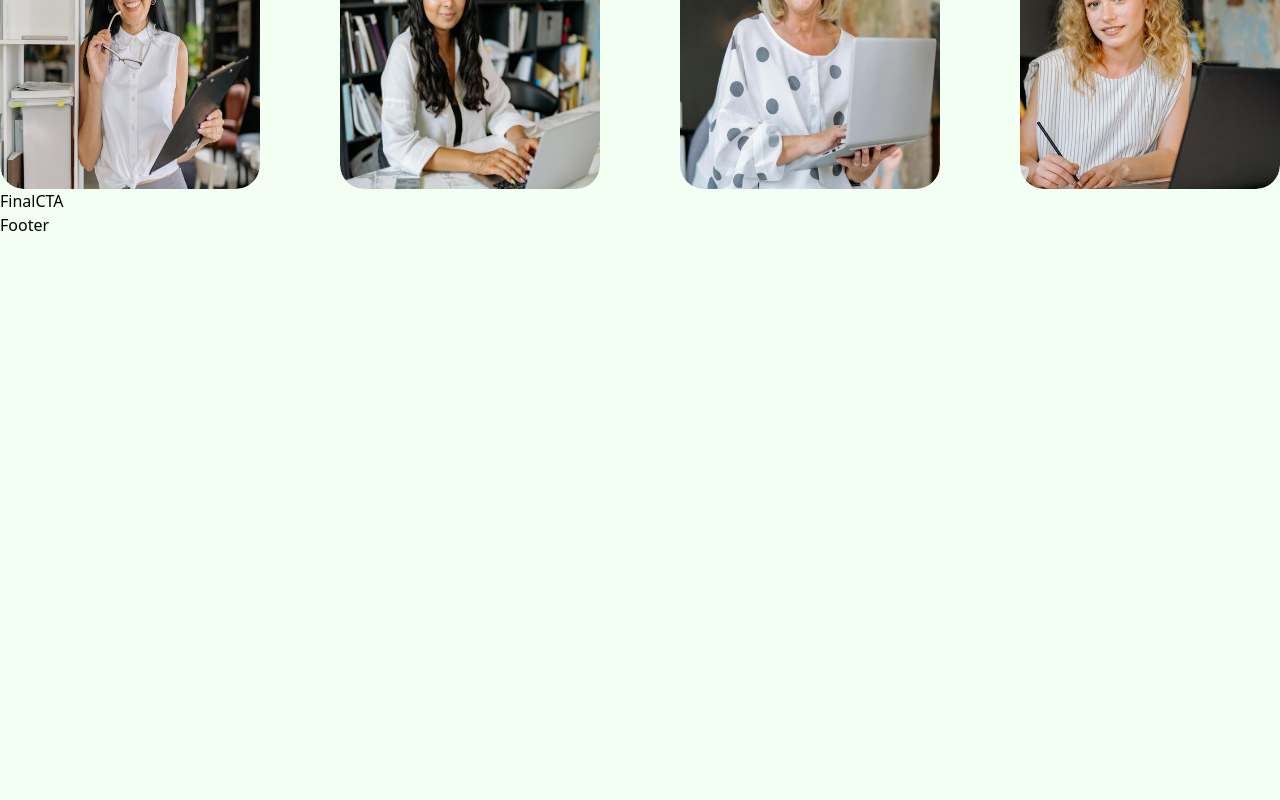
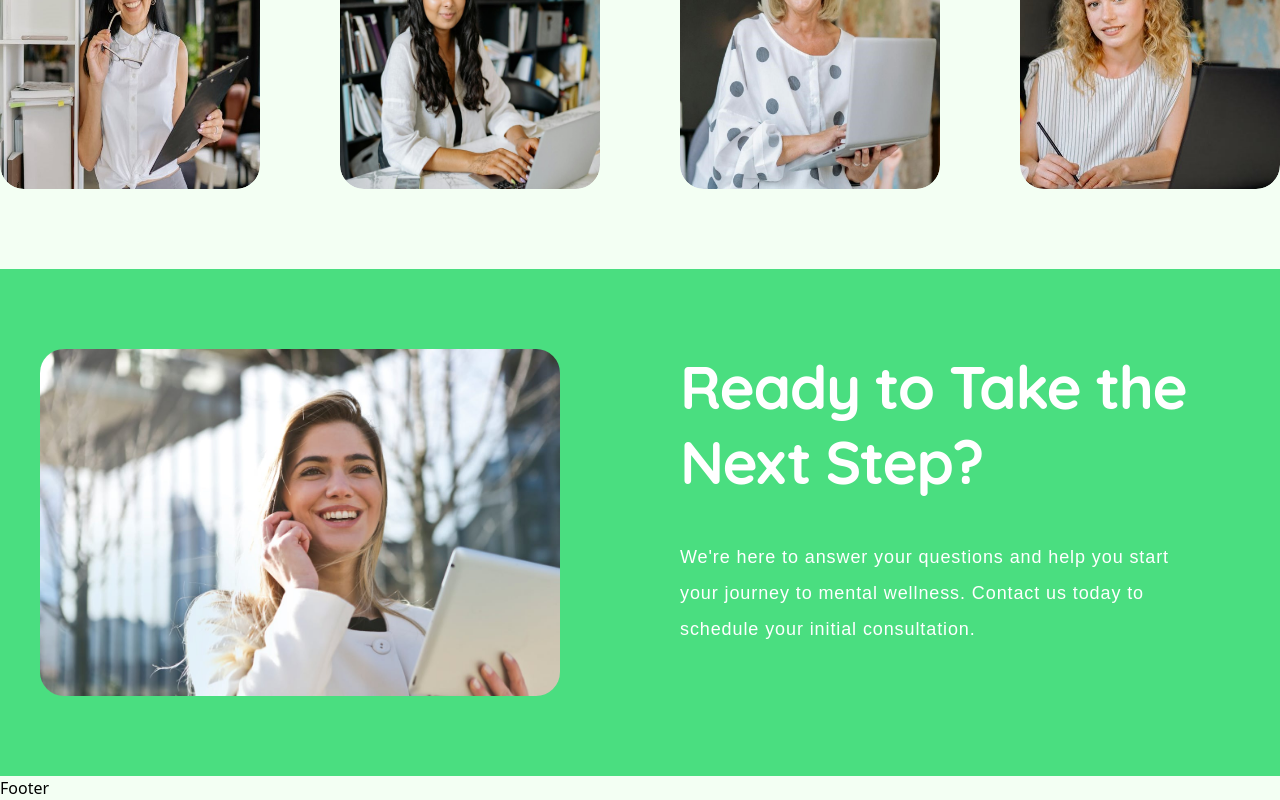
Before and after one commit to Quincy-Fer/Harmony-Therapy-Website, a React (Vite) app: page / in a window 1280 px wide. Shown: the part 6593-7393 px from the top of the page. Before the commit the page ends 6830 px from the top, so only its background shows below. Built offline with nearby package versions, Linux system fonts and the light colour scheme.

Commit message:
Create Final cta section, import image set layout

```diff
--- a/src/Sections/FinalCTA.jsx
+++ b/src/Sections/FinalCTA.jsx
@@ -1,5 +1,34 @@
+import { cta } from "../assets/images";
+
 const FinalCTA = () => {
-  return <div>FinalCTA</div>;
+  return (
+    <section className="w-full mt-20 bg-green-400 mx-auto">
+      <div className="flex">
+        {/* img left */}
+        <div className="flex-1 p-10 rounded-3xl my-10">
+          <img src={cta} alt="Contact foto" className="rounded-3xl" />
+        </div>
+        {/* Right col */}
+        <div className="flex-1 p-20">
+          <h2
+            className="text-white text-[60px] max-w-[600px] font-bold font-quicksand
+         leading-tight tracking-tight "
+          >
+            Ready to Take the Next Step?
+          </h2>
+          <p
+            className="font-nunito max-w-[600px] text-lg  text-white tracking-wider leading-loose
+          mt-10 "
+          >
+            We're here to answer your questions and help you start your journey
+            to mental wellness. Contact us today to schedule your initial
+            consultation.
+          </p>
+          <button></button>
+        </div>
+      </div>
+    </section>
+  );
 };
 
 export default FinalCTA;
--- a/src/Sections/Hero.jsx
+++ b/src/Sections/Hero.jsx
@@ -4,7 +4,7 @@ import { heroL } from "../assets/images";
 
 const Hero = () => {
   return (
-    <section className="flex relative max-h-screen justify-center ">
+    <section className="flex relative max-h-screen justify-center w-full ">
       <img
         src={heroL}
         alt="laughing psychologist with client"
--- a/src/assets/Images/index.js
+++ b/src/assets/Images/index.js
@@ -1,5 +1,5 @@
 import about from "./about.jpg";
-import cta from "./cta.jpg";
+import cta from "./cta1.jpg";
 import hero from "./hero.jpg";
 import heroL from "./hero-L.jpg";
 import team from "./team.jpg";
```
Also changed, not shown: src/assets/Images/cta1.jpg (added).
